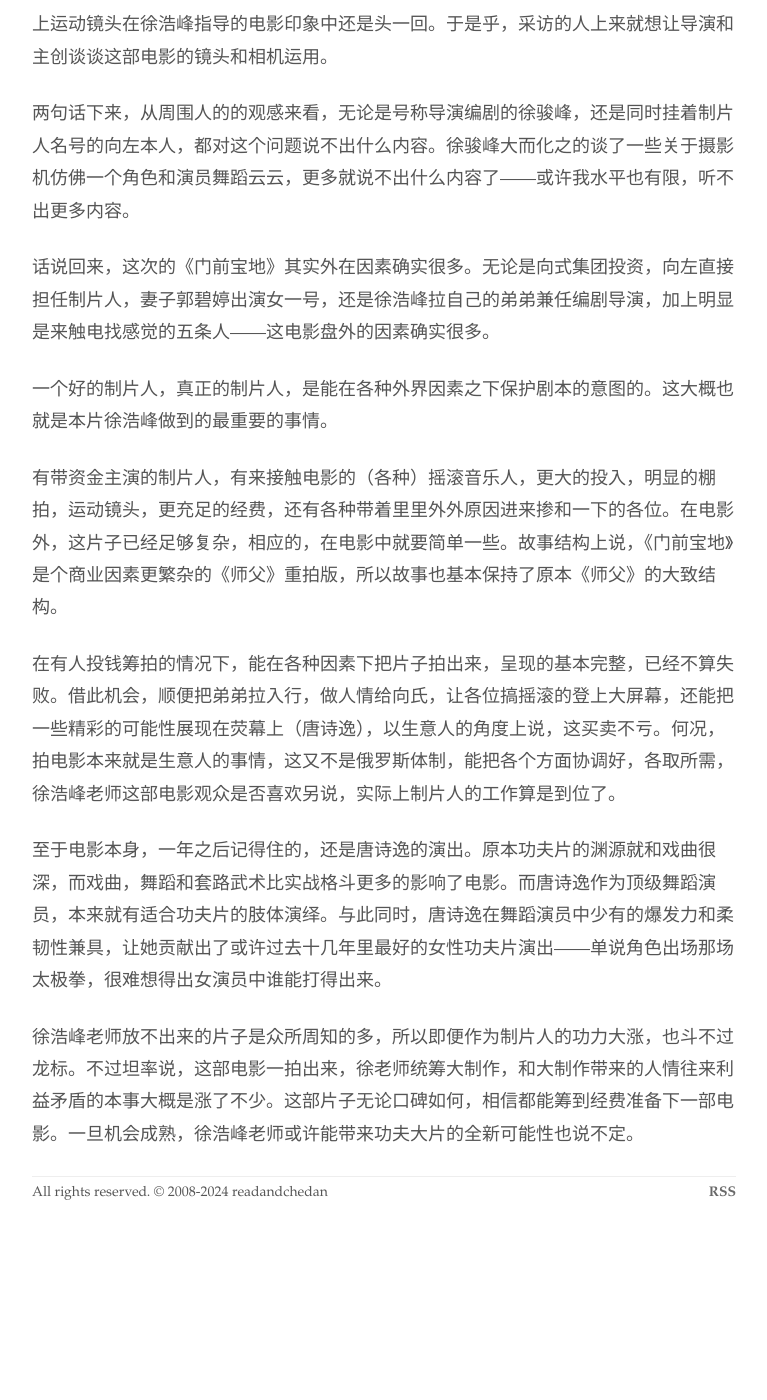
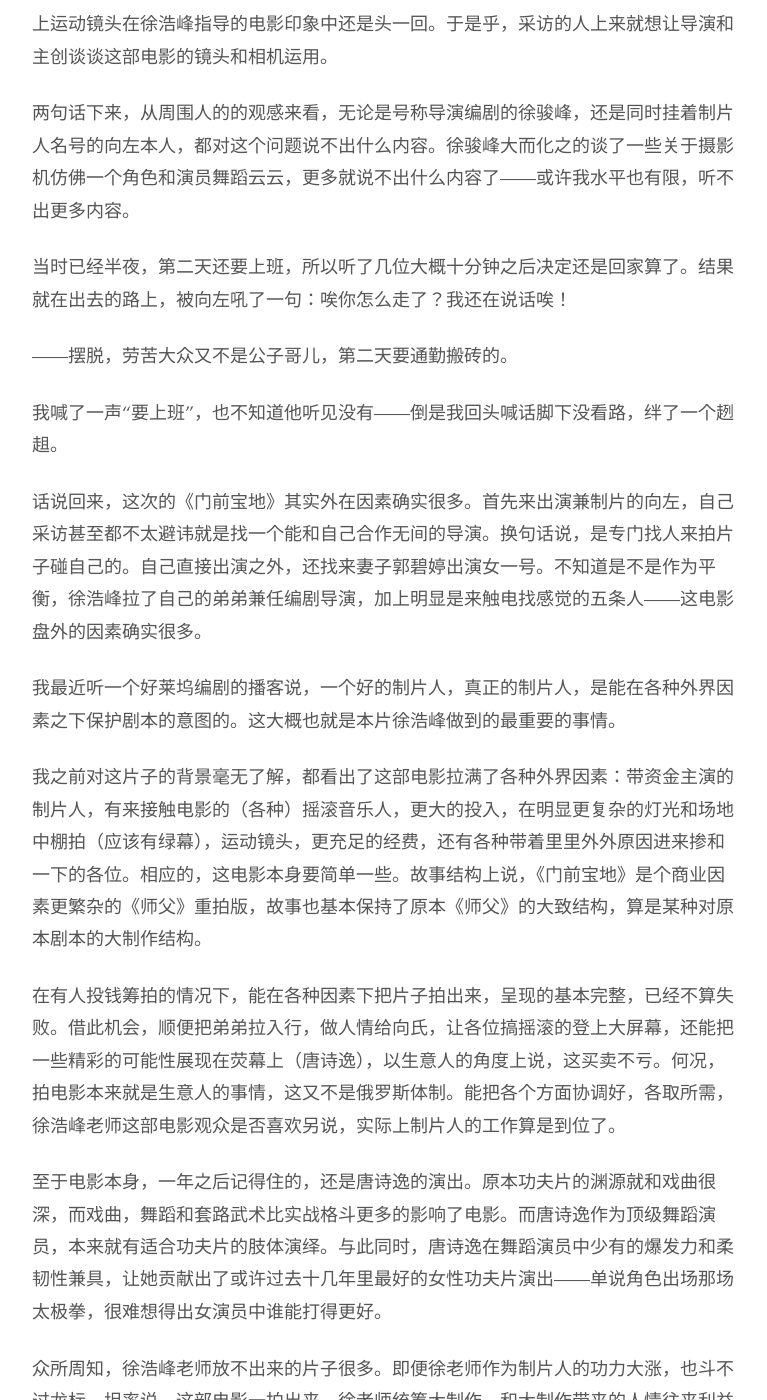
Before and after one commit to readandchedan/readandchedan.github.io, a Jekyll site: the page built from _posts/nonfiction/_posts/2024-10-07-xu-hao-feng-the-producer.md, in a window 1280 px wide and 1400 px high, scrolled down 575 px. Shown: the whole window, without its empty margins (256-1023 px from the left). Built offline with Jekyll 4.4.1, drawn with Linux system fonts in a browser that asks for light colours; before the commit the page ends 1835 px from its top, so only the background shows below that; some of the changed text lies outside the part shown.

Commit message:
new post

```diff
--- a/_posts/nonfiction/_posts/2024-10-07-xu-hao-feng-the-producer.md
+++ b/_posts/nonfiction/_posts/2024-10-07-xu-hao-feng-the-producer.md
@@ -13,14 +13,20 @@
 
 两句话下来，从周围人的的观感来看，无论是号称导演编剧的徐骏峰，还是同时挂着制片人名号的向左本人，都对这个问题说不出什么内容。徐骏峰大而化之的谈了一些关于摄影机仿佛一个角色和演员舞蹈云云，更多就说不出什么内容了——或许我水平也有限，听不出更多内容。
 
-话说回来，这次的《门前宝地》其实外在因素确实很多。无论是向式集团投资，向左直接担任制片人，妻子郭碧婷出演女一号，还是徐浩峰拉自己的弟弟兼任编剧导演，加上明显是来触电找感觉的五条人——这电影盘外的因素确实很多。
+当时已经半夜，第二天还要上班，所以听了几位大概十分钟之后决定还是回家算了。结果就在出去的路上，被向左吼了一句：唉你怎么走了？我还在说话唉！
 
-一个好的制片人，真正的制片人，是能在各种外界因素之下保护剧本的意图的。这大概也就是本片徐浩峰做到的最重要的事情。
+——摆脱，劳苦大众又不是公子哥儿，第二天要通勤搬砖的。
 
-有带资金主演的制片人，有来接触电影的（各种）摇滚音乐人，更大的投入，明显的棚拍，运动镜头，更充足的经费，还有各种带着里里外外原因进来掺和一下的各位。在电影外，这片子已经足够复杂，相应的，在电影中就要简单一些。故事结构上说，《门前宝地》是个商业因素更繁杂的《师父》重拍版，所以故事也基本保持了原本《师父》的大致结构。
+我喊了一声“要上班”，也不知道他听见没有——倒是我回头喊话脚下没看路，绊了一个趔趄。
 
-在有人投钱筹拍的情况下，能在各种因素下把片子拍出来，呈现的基本完整，已经不算失败。借此机会，顺便把弟弟拉入行，做人情给向氏，让各位搞摇滚的登上大屏幕，还能把一些精彩的可能性展现在荧幕上（唐诗逸），以生意人的角度上说，这买卖不亏。何况，拍电影本来就是生意人的事情，这又不是俄罗斯体制，能把各个方面协调好，各取所需，徐浩峰老师这部电影观众是否喜欢另说，实际上制片人的工作算是到位了。
+话说回来，这次的《门前宝地》其实外在因素确实很多。首先来出演兼制片的向左，自己采访甚至都不太避讳就是找一个能和自己合作无间的导演。换句话说，是专门找人来拍片子碰自己的。自己直接出演之外，还找来妻子郭碧婷出演女一号。不知道是不是作为平衡，徐浩峰拉了自己的弟弟兼任编剧导演，加上明显是来触电找感觉的五条人——这电影盘外的因素确实很多。
 
-至于电影本身，一年之后记得住的，还是唐诗逸的演出。原本功夫片的渊源就和戏曲很深，而戏曲，舞蹈和套路武术比实战格斗更多的影响了电影。而唐诗逸作为顶级舞蹈演员，本来就有适合功夫片的肢体演绎。与此同时，唐诗逸在舞蹈演员中少有的爆发力和柔韧性兼具，让她贡献出了或许过去十几年里最好的女性功夫片演出——单说角色出场那场太极拳，很难想得出女演员中谁能打得出来。
+我最近听一个好莱坞编剧的播客说，一个好的制片人，真正的制片人，是能在各种外界因素之下保护剧本的意图的。这大概也就是本片徐浩峰做到的最重要的事情。
 
-徐浩峰老师放不出来的片子是众所周知的多，所以即便作为制片人的功力大涨，也斗不过龙标。不过坦率说，这部电影一拍出来，徐老师统筹大制作，和大制作带来的人情往来利益矛盾的本事大概是涨了不少。这部片子无论口碑如何，相信都能筹到经费准备下一部电影。一旦机会成熟，徐浩峰老师或许能带来功夫大片的全新可能性也说不定。
+我之前对这片子的背景毫无了解，都看出了这部电影拉满了各种外界因素：带资金主演的制片人，有来接触电影的（各种）摇滚音乐人，更大的投入，在明显更复杂的灯光和场地中棚拍（应该有绿幕），运动镜头，更充足的经费，还有各种带着里里外外原因进来掺和一下的各位。相应的，这电影本身要简单一些。故事结构上说，《门前宝地》是个商业因素更繁杂的《师父》重拍版，故事也基本保持了原本《师父》的大致结构，算是某种对原本剧本的大制作结构。
+
+在有人投钱筹拍的情况下，能在各种因素下把片子拍出来，呈现的基本完整，已经不算失败。借此机会，顺便把弟弟拉入行，做人情给向氏，让各位搞摇滚的登上大屏幕，还能把一些精彩的可能性展现在荧幕上（唐诗逸），以生意人的角度上说，这买卖不亏。何况，拍电影本来就是生意人的事情，这又不是俄罗斯体制。能把各个方面协调好，各取所需，徐浩峰老师这部电影观众是否喜欢另说，实际上制片人的工作算是到位了。
+
+至于电影本身，一年之后记得住的，还是唐诗逸的演出。原本功夫片的渊源就和戏曲很深，而戏曲，舞蹈和套路武术比实战格斗更多的影响了电影。而唐诗逸作为顶级舞蹈演员，本来就有适合功夫片的肢体演绎。与此同时，唐诗逸在舞蹈演员中少有的爆发力和柔韧性兼具，让她贡献出了或许过去十几年里最好的女性功夫片演出——单说角色出场那场太极拳，很难想得出女演员中谁能打得更好。
+
+众所周知，徐浩峰老师放不出来的片子很多。即便徐老师作为制片人的功力大涨，也斗不过龙标。坦率说，这部电影一拍出来，徐老师统筹大制作，和大制作带来的人情往来利益矛盾的本事大概是涨了不少，和圈子里外的交情或许也深了不少。这部片子无论口碑如何，筹到下一步片子经费的概率显然是上升的。一旦机会成熟，徐浩峰老师或许能带来功夫大片的全新可能性也说不定。
```
